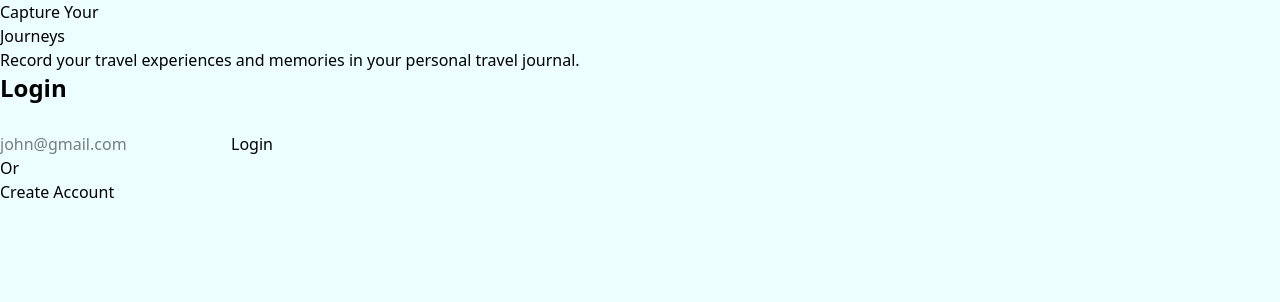
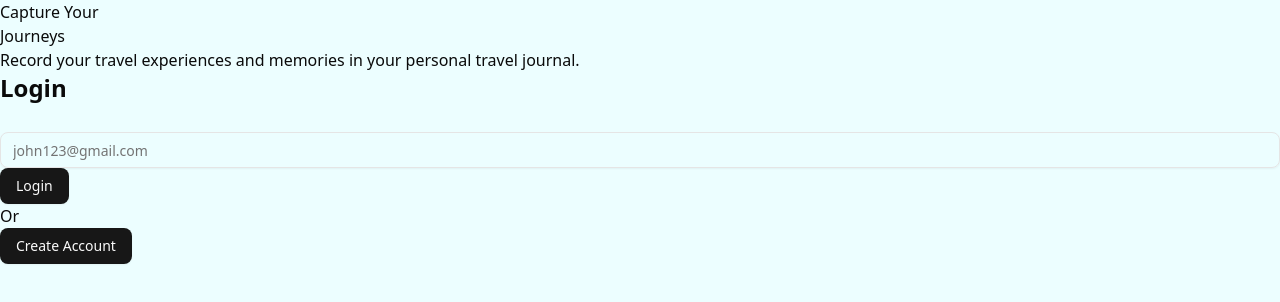
Before and after one commit to rahull0328/TaleTrails-Frontend, a React (Vite) app: page /login in a window 1280 px wide. Shown: the top 302 px of the page. Built offline with nearby package versions, Linux system fonts and the light colour scheme.

Commit message:
completed config of shadcn

```diff
--- /dev/null
+++ b/src/components/ui/button.jsx
@@ -0,0 +1,55 @@
+import * as React from "react"
+import { Slot } from "@radix-ui/react-slot"
+import { cva } from "class-variance-authority";
+
+import { cn } from "@/lib/utils"
+
+const buttonVariants = cva(
+  "inline-flex items-center justify-center gap-2 whitespace-nowrap rounded-md text-sm font-medium transition-all disabled:pointer-events-none disabled:opacity-50 [&_svg]:pointer-events-none [&_svg:not([class*='size-'])]:size-4 shrink-0 [&_svg]:shrink-0 outline-none focus-visible:border-ring focus-visible:ring-ring/50 focus-visible:ring-[3px] aria-invalid:ring-destructive/20 dark:aria-invalid:ring-destructive/40 aria-invalid:border-destructive",
+  {
+    variants: {
+      variant: {
+        default:
+          "bg-primary text-primary-foreground shadow-xs hover:bg-primary/90",
+        destructive:
+          "bg-destructive text-white shadow-xs hover:bg-destructive/90 focus-visible:ring-destructive/20 dark:focus-visible:ring-destructive/40 dark:bg-destructive/60",
+        outline:
+          "border bg-background shadow-xs hover:bg-accent hover:text-accent-foreground dark:bg-input/30 dark:border-input dark:hover:bg-input/50",
+        secondary:
+          "bg-secondary text-secondary-foreground shadow-xs hover:bg-secondary/80",
+        ghost:
+          "hover:bg-accent hover:text-accent-foreground dark:hover:bg-accent/50",
+        link: "text-primary underline-offset-4 hover:underline",
+      },
+      size: {
+        default: "h-9 px-4 py-2 has-[>svg]:px-3",
+        sm: "h-8 rounded-md gap-1.5 px-3 has-[>svg]:px-2.5",
+        lg: "h-10 rounded-md px-6 has-[>svg]:px-4",
+        icon: "size-9",
+      },
+    },
+    defaultVariants: {
+      variant: "default",
+      size: "default",
+    },
+  }
+)
+
+function Button({
+  className,
+  variant,
+  size,
+  asChild = false,
+  ...props
+}) {
+  const Comp = asChild ? Slot : "button"
+
+  return (
+    <Comp
+      data-slot="button"
+      className={cn(buttonVariants({ variant, size, className }))}
+      {...props} />
+  );
+}
+
+export { Button, buttonVariants }
--- /dev/null
+++ b/src/components/ui/input.jsx
@@ -0,0 +1,24 @@
+import * as React from "react"
+
+import { cn } from "@/lib/utils"
+
+function Input({
+  className,
+  type,
+  ...props
+}) {
+  return (
+    <input
+      type={type}
+      data-slot="input"
+      className={cn(
+        "file:text-foreground placeholder:text-muted-foreground selection:bg-primary selection:text-primary-foreground dark:bg-input/30 border-input flex h-9 w-full min-w-0 rounded-md border bg-transparent px-3 py-1 text-base shadow-xs transition-[color,box-shadow] outline-none file:inline-flex file:h-7 file:border-0 file:bg-transparent file:text-sm file:font-medium disabled:pointer-events-none disabled:cursor-not-allowed disabled:opacity-50 md:text-sm",
+        "focus-visible:border-ring focus-visible:ring-ring/50 focus-visible:ring-[3px]",
+        "aria-invalid:ring-destructive/20 dark:aria-invalid:ring-destructive/40 aria-invalid:border-destructive",
+        className
+      )}
+      {...props} />
+  );
+}
+
+export { Input }
--- a/src/index.css
+++ b/src/index.css
@@ -1,8 +1,127 @@
 @import url('https://fonts.googleapis.com/css2?family=Poppins:ital,wght@0,100;0,200;0,300;0,400;0,500;0,600;0,700;0,800;0,900;1,100;1,200;1,300;1,400;1,500;1,600;1,700;1,800;1,900&display=swap');
 @import "tailwindcss";
+@import "tw-animate-css";
+
+@custom-variant dark (&:is(.dark *));
 
 .poppins-regular {
   font-family: "Poppins", sans-serif;
   font-weight: 700;
   font-style: normal;
 }
+
+@theme inline {
+  --radius-sm: calc(var(--radius) - 4px);
+  --radius-md: calc(var(--radius) - 2px);
+  --radius-lg: var(--radius);
+  --radius-xl: calc(var(--radius) + 4px);
+  --color-background: var(--background);
+  --color-foreground: var(--foreground);
+  --color-card: var(--card);
+  --color-card-foreground: var(--card-foreground);
+  --color-popover: var(--popover);
+  --color-popover-foreground: var(--popover-foreground);
+  --color-primary: var(--primary);
+  --color-primary-foreground: var(--primary-foreground);
+  --color-secondary: var(--secondary);
+  --color-secondary-foreground: var(--secondary-foreground);
+  --color-muted: var(--muted);
+  --color-muted-foreground: var(--muted-foreground);
+  --color-accent: var(--accent);
+  --color-accent-foreground: var(--accent-foreground);
+  --color-destructive: var(--destructive);
+  --color-border: var(--border);
+  --color-input: var(--input);
+  --color-ring: var(--ring);
+  --color-chart-1: var(--chart-1);
+  --color-chart-2: var(--chart-2);
+  --color-chart-3: var(--chart-3);
+  --color-chart-4: var(--chart-4);
+  --color-chart-5: var(--chart-5);
+  --color-sidebar: var(--sidebar);
+  --color-sidebar-foreground: var(--sidebar-foreground);
+  --color-sidebar-primary: var(--sidebar-primary);
+  --color-sidebar-primary-foreground: var(--sidebar-primary-foreground);
+  --color-sidebar-accent: var(--sidebar-accent);
+  --color-sidebar-accent-foreground: var(--sidebar-accent-foreground);
+  --color-sidebar-border: var(--sidebar-border);
+  --color-sidebar-ring: var(--sidebar-ring);
+}
+
+:root {
+  --radius: 0.625rem;
+  --background: oklch(1 0 0);
+  --foreground: oklch(0.145 0 0);
+  --card: oklch(1 0 0);
+  --card-foreground: oklch(0.145 0 0);
+  --popover: oklch(1 0 0);
+  --popover-foreground: oklch(0.145 0 0);
+  --primary: oklch(0.205 0 0);
+  --primary-foreground: oklch(0.985 0 0);
+  --secondary: oklch(0.97 0 0);
+  --secondary-foreground: oklch(0.205 0 0);
+  --muted: oklch(0.97 0 0);
+  --muted-foreground: oklch(0.556 0 0);
+  --accent: oklch(0.97 0 0);
+  --accent-foreground: oklch(0.205 0 0);
+  --destructive: oklch(0.577 0.245 27.325);
+  --border: oklch(0.922 0 0);
+  --input: oklch(0.922 0 0);
+  --ring: oklch(0.708 0 0);
+  --chart-1: oklch(0.646 0.222 41.116);
+  --chart-2: oklch(0.6 0.118 184.704);
+  --chart-3: oklch(0.398 0.07 227.392);
+  --chart-4: oklch(0.828 0.189 84.429);
+  --chart-5: oklch(0.769 0.188 70.08);
+  --sidebar: oklch(0.985 0 0);
+  --sidebar-foreground: oklch(0.145 0 0);
+  --sidebar-primary: oklch(0.205 0 0);
+  --sidebar-primary-foreground: oklch(0.985 0 0);
+  --sidebar-accent: oklch(0.97 0 0);
+  --sidebar-accent-foreground: oklch(0.205 0 0);
+  --sidebar-border: oklch(0.922 0 0);
+  --sidebar-ring: oklch(0.708 0 0);
+}
+
+.dark {
+  --background: oklch(0.145 0 0);
+  --foreground: oklch(0.985 0 0);
+  --card: oklch(0.205 0 0);
+  --card-foreground: oklch(0.985 0 0);
+  --popover: oklch(0.205 0 0);
+  --popover-foreground: oklch(0.985 0 0);
+  --primary: oklch(0.922 0 0);
+  --primary-foreground: oklch(0.205 0 0);
+  --secondary: oklch(0.269 0 0);
+  --secondary-foreground: oklch(0.985 0 0);
+  --muted: oklch(0.269 0 0);
+  --muted-foreground: oklch(0.708 0 0);
+  --accent: oklch(0.269 0 0);
+  --accent-foreground: oklch(0.985 0 0);
+  --destructive: oklch(0.704 0.191 22.216);
+  --border: oklch(1 0 0 / 10%);
+  --input: oklch(1 0 0 / 15%);
+  --ring: oklch(0.556 0 0);
+  --chart-1: oklch(0.488 0.243 264.376);
+  --chart-2: oklch(0.696 0.17 162.48);
+  --chart-3: oklch(0.769 0.188 70.08);
+  --chart-4: oklch(0.627 0.265 303.9);
+  --chart-5: oklch(0.645 0.246 16.439);
+  --sidebar: oklch(0.205 0 0);
+  --sidebar-foreground: oklch(0.985 0 0);
+  --sidebar-primary: oklch(0.488 0.243 264.376);
+  --sidebar-primary-foreground: oklch(0.985 0 0);
+  --sidebar-accent: oklch(0.269 0 0);
+  --sidebar-accent-foreground: oklch(0.985 0 0);
+  --sidebar-border: oklch(1 0 0 / 10%);
+  --sidebar-ring: oklch(0.556 0 0);
+}
+
+@layer base {
+  * {
+    @apply border-border outline-ring/50;
+  }
+  body {
+    @apply bg-background text-foreground;
+  }
+}
--- /dev/null
+++ b/src/lib/utils.js
@@ -0,0 +1,6 @@
+import { clsx } from "clsx";
+import { twMerge } from "tailwind-merge"
+
+export function cn(...inputs) {
+  return twMerge(clsx(inputs));
+}
--- a/src/pages/auth/Login.jsx
+++ b/src/pages/auth/Login.jsx
@@ -1,3 +1,5 @@
+import { Button } from '@/components/ui/button'
+import { Input } from '@/components/ui/input'
 import React from 'react'
 import { useNavigate } from 'react-router-dom'
 
@@ -19,17 +21,21 @@
             <form onSubmit={() => {}}>
               <h4 className='text-2xl font-semibold mb-7'>Login</h4>
 
-              <input type="text" placeholder='john@gmail.com' className='input-box' />
+              <Input
+                type="text"
+                placeholder="john123@gmail.com"
+                className="input-box"
+              />
 
-              <button type='submit' className='btn-auto'>
+              <Button type='submit' className='btn-auto'>
                 Login
-              </button>
+              </Button>
 
               <p className=''>Or</p>
 
-              <button type='submit' className='' onClick={() => {navigate("/register")}}>
+              <Button type='submit' className='' onClick={() => {navigate("/register")}}>
                 Create Account
-              </button>
+              </Button>
             </form>
           </div>
         </div>
--- a/vite.config.js
+++ b/vite.config.js
@@ -1,6 +1,8 @@
 import { defineConfig } from 'vite'
 import react from '@vitejs/plugin-react'
 import tailwindcss from '@tailwindcss/vite'
+import path from "path"
+
 
 // https://vite.dev/config/
 export default defineConfig({
@@ -8,4 +10,9 @@
     react(),
     tailwindcss(),
   ],
+  resolve: {
+    alias: {
+      "@": path.resolve(__dirname, "./src"),
+    },
+  },
 })
```
Also changed, not shown: jsconfig.app.json (added, +11 -0 lines), jsconfig.json (added, +8 -0 lines), package.json (+7 -0 lines), components.json (added), 1 other file (tests, documents, lock files or other folders).
